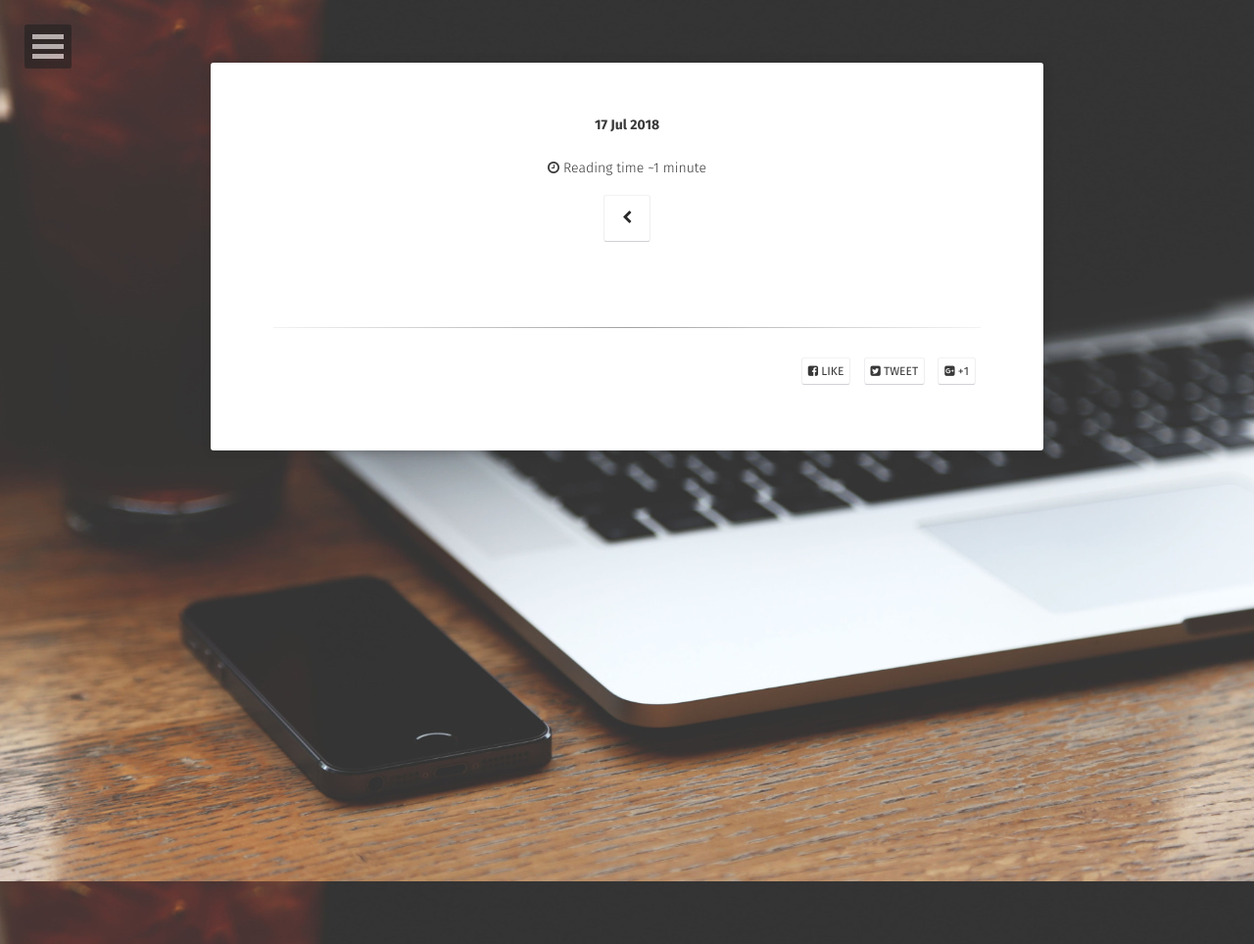
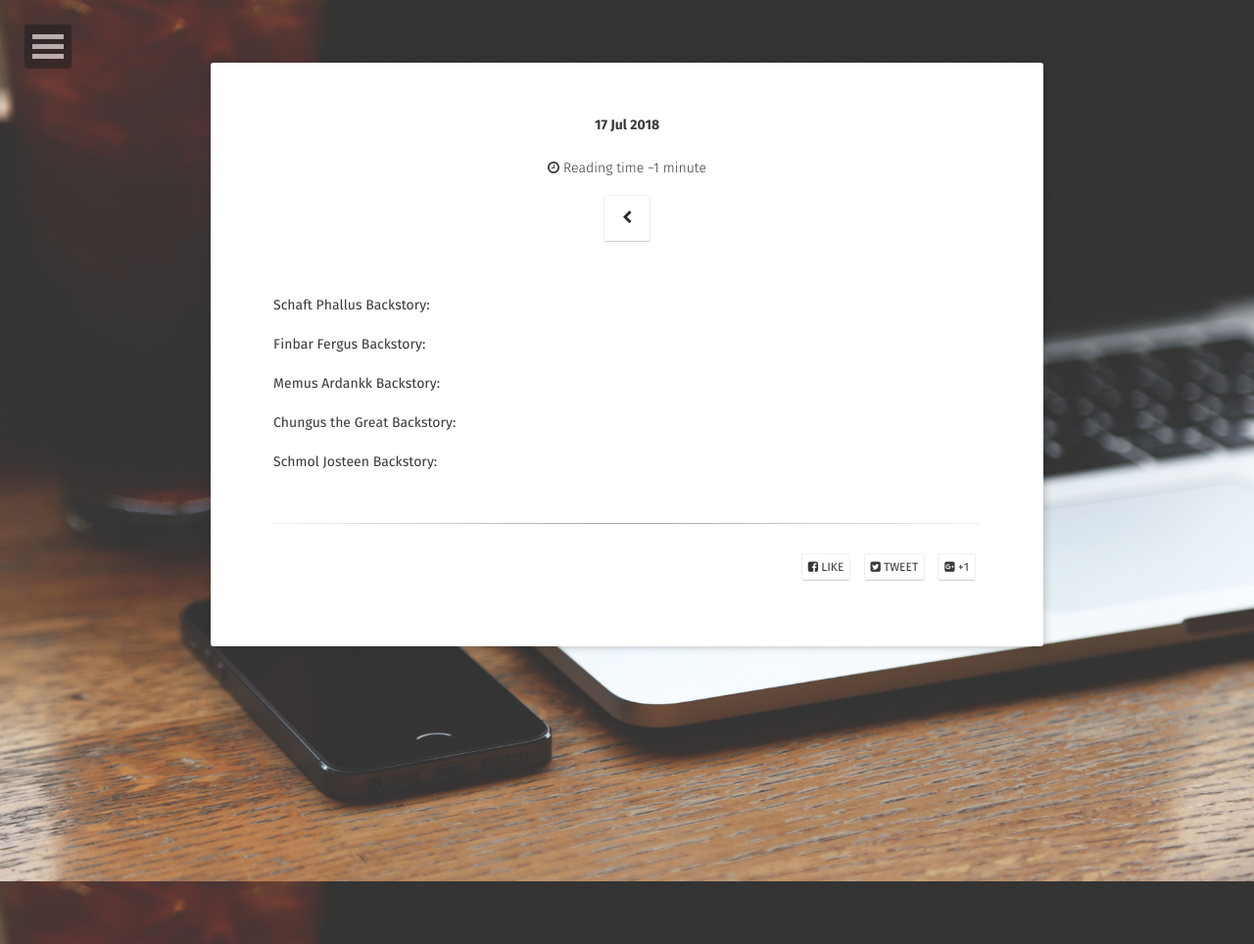
Before and after one commit to mberlanga/mberlanga.github.io, a Jekyll site: the page built from _posts/2018-07-17-DnD_Stories.md, in a window 1280 px wide. Shown: the whole page at 98% size. Built offline with Jekyll 4.4.1, drawn with Linux system fonts in a browser that asks for light colours; some web fonts are replaced; our own code applies the rules of GitHub Pages for plain Markdown files; comment, search, counter and statistics services are not loaded.

Commit message:
Update 2018-07-17-DnD_Stories.md

```diff
--- a/_posts/2018-07-17-DnD_Stories.md
+++ b/_posts/2018-07-17-DnD_Stories.md
@@ -12,3 +12,13 @@ tag:
 -Krunglelungus
 comments: true
 ---
+
+Schaft Phallus Backstory:
+
+Finbar Fergus Backstory:
+
+Memus Ardankk Backstory:
+
+Chungus the Great Backstory:
+
+Schmol Josteen Backstory:
```
Also changed, not shown: other parts of _posts/2018-07-17-DnD_Stories.md (+1 -1 lines).
